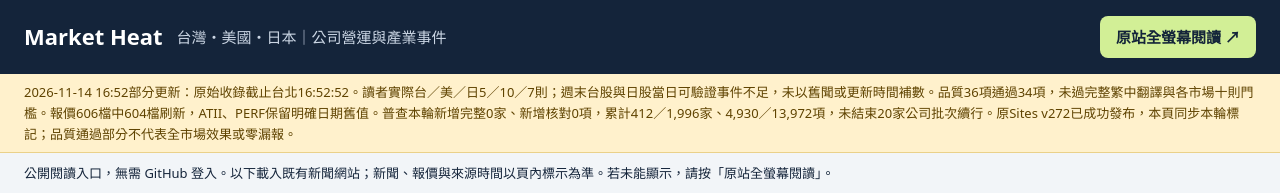
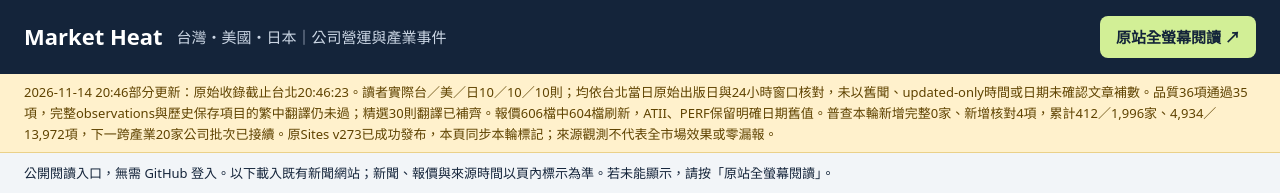
Before and after one commit to city2243/market-heat, a plain HTML site: page index.html in a window 1280 px wide. Shown: the top 193 px of the page. Drawn offline with Linux system fonts and the light colour scheme; grey boxes are pictures that could not be loaded.

Commit message:
Update Market Heat 2026-11-14 20:46 status

```diff
--- a/index.html
+++ b/index.html
@@ -3,7 +3,7 @@
 *{box-sizing:border-box}body{margin:0;background:#f2f5f8;color:#14243a;font:15px/1.6 system-ui,sans-serif}header{padding:16px 24px;background:#14243a;color:white;display:flex;gap:14px;align-items:center;flex-wrap:wrap}h1{font-size:22px;margin:0}header p{margin:0;color:#cbd6e4;flex:1}a{color:inherit}header a{background:#d2ef96;color:#14243a;padding:9px 16px;border-radius:8px;font-weight:650;text-decoration:none}.note{padding:10px 24px;font-size:13px;border-bottom:1px solid #dbe1e8}.note a{color:#255da2}.sync{background:#fff1cc;color:#5f4300;padding:8px 24px;font-size:13px;border-bottom:1px solid #ead18a}iframe{display:block;width:100%;height:calc(100dvh - 171px);min-height:650px;border:0;background:white}footer{padding:12px 24px;font-size:12px;color:#5e6c7e}@media(max-width:600px){header{padding:14px 16px}header p{flex-basis:100%}.note,.sync{padding:10px 16px}iframe{height:80dvh}}
 </style></head><body>
 <header><h1>Market Heat</h1><p>台灣・美國・日本｜公司營運與產業事件</p><a href="https://market-heat-jaime.jaime2243.chatgpt.site" target="_blank" rel="noopener">原站全螢幕閱讀 ↗</a></header>
-<div class="sync" data-update-marker="market-heat-20261114-165252-v272-c412-q34">2026-11-14 16:52部分更新：原始收錄截止台北16:52:52。讀者實際台／美／日5／10／7則；週末台股與日股當日可驗證事件不足，未以舊聞或更新時間補數。品質36項通過34項，未過完整繁中翻譯與各市場十則門檻。報價606檔中604檔刷新，ATII、PERF保留明確日期舊值。普查本輪新增完整0家、新增核對0項，累計412／1,996家、4,930／13,972項，未結束20家公司批次續行。原Sites v272已成功發布，本頁同步本輪標記；品質通過部分不代表全市場效果或零漏報。</div>
+<div class="sync" data-update-marker="market-heat-20261114-204623-v273-c412-q35">2026-11-14 20:46部分更新：原始收錄截止台北20:46:23。讀者實際台／美／日10／10／10則；均依台北當日原始出版日與24小時窗口核對，未以舊聞、updated-only時間或日期未確認文章補數。品質36項通過35項，完整observations與歷史保存項目的繁中翻譯仍未過；精選30則翻譯已補齊。報價606檔中604檔刷新，ATII、PERF保留明確日期舊值。普查本輪新增完整0家、新增核對4項，累計412／1,996家、4,934／13,972項，下一跨產業20家公司批次已接續。原Sites v273已成功發布，本頁同步本輪標記；來源觀測不代表全市場效果或零漏報。</div>
 <div class="note">公開閱讀入口，無需 GitHub 登入。以下載入既有新聞網站；新聞、報價與來源時間以頁內標示為準。若未能顯示，請按「原站全螢幕閱讀」。</div>
 <iframe title="Market Heat 新聞熱度雷達" src="https://market-heat-jaime.jaime2243.chatgpt.site" referrerpolicy="strict-origin-when-cross-origin"></iframe>
 <footer>GitHub Pages 公開入口：city2243/market-heat。新聞後端、D1、立即更新與 API 由原 Sites 服務提供；GitHub 不保存密鑰。熱度為來源觀測，不是閱讀量或投資建議。</footer>
```
